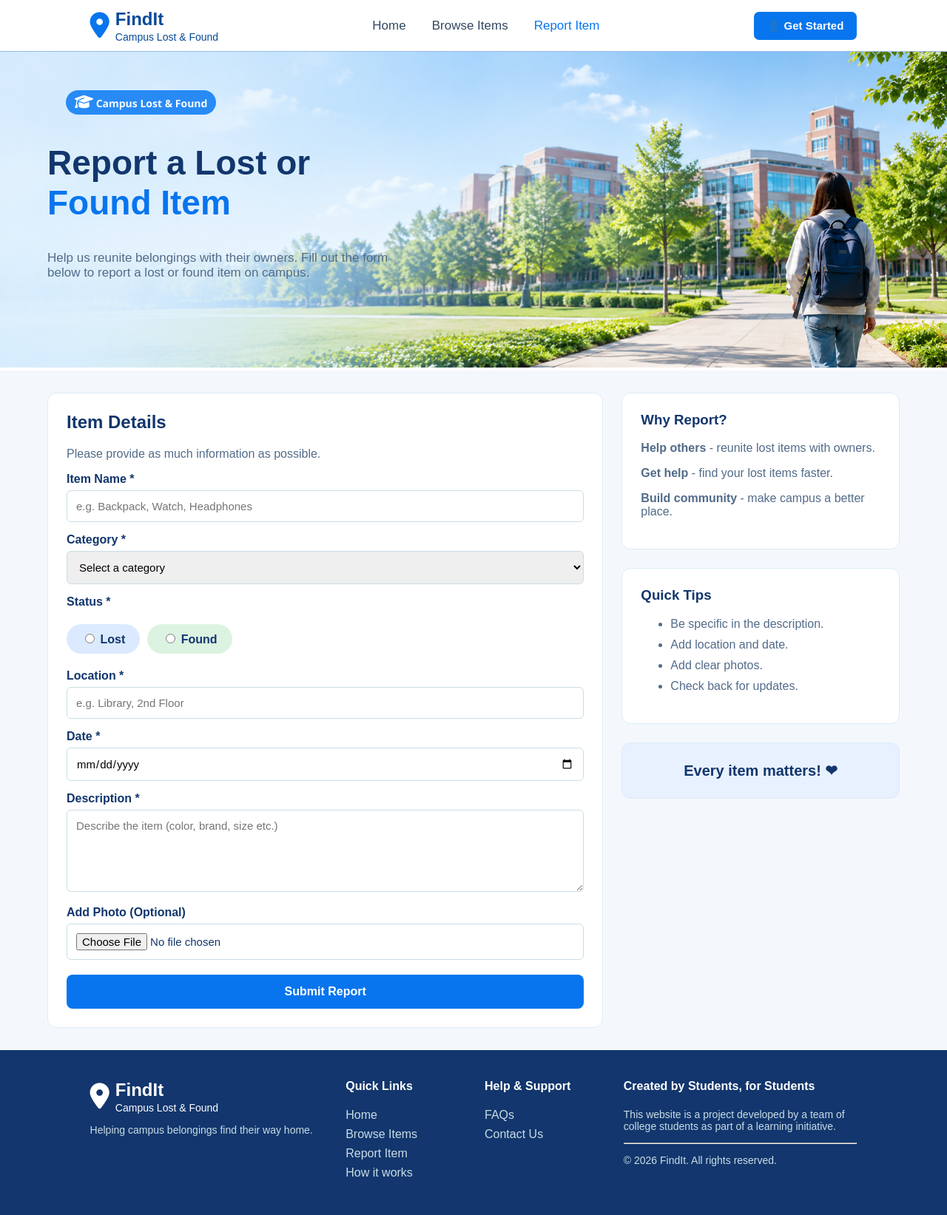
After one commit to lakshaykhanna16/findit-campus, a Python web app: template templates/report-items.html in a window 1280 px wide. The commit adds this page. Shown: the whole page at 74% size. Run offline with Jinja, Linux system fonts and the light colour scheme; the template is opened without the code that fills it, so the values that code supplies are empty.

Commit message:
Added Report-items page

```diff
--- a/static/css/browse-items.css
+++ b/static/css/browse-items.css
@@ -1,4 +1,3 @@
-
 /* HERO SECTION */
 #hero {
     display: flex;
--- /dev/null
+++ b/static/css/report-items.css
@@ -0,0 +1,156 @@
+/* HERO */
+.hero {
+  position: relative;
+}
+
+.hero img {
+  width: 100%;
+}
+
+.hero-text {
+  position: absolute;
+  top: 12%;
+  left: 5%;
+  width: 500px;
+}
+
+.hero-text h1 {
+  font-size: 46px;
+}
+
+.hero-text h1 span {
+  color: #0875ee;
+}
+
+.hero-text p {
+  font-size: 17px;
+  color: #526b89;
+}
+
+/* CONTENT */
+.content {
+  display: grid;
+  grid-template-columns: 2fr 1fr;
+  gap: 25px;
+  align-items: start;
+  padding: 30px 5%;
+  background-color: #f4f8fd;
+}
+
+/* FORM */
+.report-form,
+.card {
+  padding: 25px;
+  background: white;
+  border: 1px solid #dcebf5;
+  border-radius: 12px;
+}
+
+.report-form h2 {
+  margin-top: 0;
+}
+
+.report-form p {
+  color: #526b89;
+}
+
+.report-form label {
+  display: block;
+  margin-top: 15px;
+  margin-bottom: 6px;
+  font-weight: bold;
+}
+
+.report-form input,
+.report-form select,
+.report-form textarea {
+  width: 100%;
+  padding: 12px;
+  font-family: inherit;
+  font-size: 15px;
+  border: 1px solid #c9dde5;
+  border-radius: 6px;
+  outline-color: #0875ee;
+}
+
+.report-form textarea {
+  resize: vertical;
+}
+
+/* STATUS */
+.status {
+  display: flex;
+  gap: 10px;
+}
+
+.status-option {
+  margin: 0;
+  padding: 10px 20px;
+  border-radius: 25px;
+  font-weight: normal;
+  cursor: pointer;
+}
+
+.report-form .status-option input {
+  width: auto;
+}
+
+.status-option.lost {
+  background-color: #dbeaff;
+}
+
+.status-option.found {
+  background-color: #ddf3e2;
+}
+
+/* BUTTON */
+.submit-button {
+  width: 100%;
+  margin-top: 20px;
+  padding: 14px;
+  font-size: 16px;
+  font-weight: bold;
+  color: white;
+  background-color: #0875ee;
+  border: none;
+  border-radius: 8px;
+  cursor: pointer;
+}
+
+.submit-button:hover {
+  background-color: #0554ad;
+}
+
+/* SIDEBAR */
+.sidebar {
+  display: flex;
+  flex-direction: column;
+  gap: 25px;
+}
+
+.card h3 {
+  margin-top: 0;
+}
+
+.card p,
+.tips li {
+  color: #526b89;
+}
+
+.tips li {
+  margin-bottom: 10px;
+}
+
+.banner {
+  text-align: center;
+  font-size: 20px;
+  font-weight: bold;
+  background-color: #e8f1ff;
+}
+
+/* MOBILE */
+@media (max-width: 800px) {
+  .content {
+    grid-template-columns: 1fr;
+  }
+}
--- a/static/css/styles.css
+++ b/static/css/styles.css
@@ -1,7 +1,6 @@
 
 /* GLOBAL */
 * {
-<<<<<<< HEAD
   box-sizing: border-box;
 }
 
@@ -9,22 +8,10 @@ body {
   margin: 0;
   font-family: Arial, sans-serif;
   color: #12366d;
-=======
-    box-sizing: border-box;
-    margin: 0;
-    padding: 0;
-}
-
-body {
-    font-family: Arial, sans-serif;
-    color: #34434A;
-    background-color: #F2F8FA;
->>>>>>> page/browse-items
 }
 
 /* NAVBAR */
 .navbar {
-<<<<<<< HEAD
   min-height: 70px;
   padding: 10px 9.5%;
   display: flex;
@@ -40,15 +27,6 @@ body {
 .fa-solid {
   font-size: 35px;
   color: #0875ee;
-=======
-    min-height: 70px;
-    padding: 10px 9.5%;
-    display: flex;
-    align-items: center;
-    justify-content: space-between;
-    background-color: #FFFFFF;
-    border-bottom: 1px solid #DCEAF0;
->>>>>>> page/browse-items
 }
 
 /* LOGO */
@@ -67,24 +45,15 @@ body {
 /* NAVIGATION LINKS */
 /* nav links */
 .nav-links a {
-<<<<<<< HEAD
   padding: 10px;
   color: #334761;
   font-size: 20px;
   text-decoration: none;
   position: relative;
-=======
-    padding: 10px 0;
-    color: #52636B;
-    font-size: 14px;
-    text-decoration: none;
-    position: relative;
->>>>>>> page/browse-items
 }
 
 /* hover effect */
 .nav-links a::after {
-<<<<<<< HEAD
   content: "";
   position: absolute;
 
@@ -94,16 +63,6 @@ body {
   bottom: 0;
   width: 0;
   transition: width 0.3s;
-=======
-    content: "";
-    position: absolute;
-    width: 0;
-    height: 2px;
-    background: #319BC5;
-    left: 0;
-    bottom: 0;
-    transition: width 0.3s;
->>>>>>> page/browse-items
 }
 
 .nav-links a:hover::after {
@@ -111,7 +70,6 @@ body {
 }
 
 .nav-links a.active {
-<<<<<<< HEAD
   color: #0875ee;
 }
 
@@ -140,9 +98,6 @@ body {
   margin-top: 2px;
   font-size: 14px;
   color: #054997;
-=======
-    color: #319BC5;
->>>>>>> page/browse-items
 }
 
 /* nav link */
@@ -153,20 +108,13 @@ body {
 }
 
 .nav-links a {
-<<<<<<< HEAD
   padding: 10px 0;
   color: #334761;
   font-size: 17px;
-=======
-    padding: 10px 0;
-    color: #52636B;
-    font-size: 14px;
->>>>>>> page/browse-items
 }
 
 .nav-links a:hover,
 .nav-links a.active {
-<<<<<<< HEAD
   color: #0875ee;
 }
 
@@ -403,70 +351,40 @@ body {
 .ws-head p {
   margin-left: 30px;
   color: #7a7d81;
-=======
-    color: #319BC5;
-}
-
-/* GET STARTED BUTTON */
-.get-started {
-    display: flex;
-    align-items: center;
-    gap: 8px;
-    padding: 12px 20px;
-    background-color: #319BC5;
-    color: white;
-    border-radius: 7px;
-    text-decoration: none;
-    font-size: 14px;
-    font-weight: bold;
-}
-
-.get-started:hover {
-    background-color: #2585AA;
 }
 
 /* FOOTER */
 .footer {
   display: grid;
-    grid-template-columns: repeat(4, 1fr);
-    background-color: #244653;
-    color: #FFFFFF;
-    padding: 40px 4%;
+  grid-template-columns: 2fr 1fr 1fr 2fr;
   gap: 30px;
+  padding: 40px 9.5%;
+  background-color: #12366d;
+  color: white;
+}
+
+.footer .logo,
+.footer .logo small,
+.footer .logo i {
+  color: white;
 }
 
 .footer h4 {
-    margin-bottom: 15px;
-    color: #A9DCEB;
-}
-
-.footer p {
-    color: #E0EDF0;
-    font-size: 14px;
-    line-height: 1.6;
+  margin-top: 0;
 }
 
 .footer a {
   display: block;
-    width: fit-content;
-    margin-bottom: 10px;
-    color: #E0EDF0;
-    font-size: 14px;
+  margin-bottom: 8px;
+  color: #c9dde5;
   text-decoration: none;
 }
 
 .footer a:hover {
-    color: #A9DCEB;
+  color: white;
 }
 
-.footer hr {
-    margin: 18px 0;
-    border: none;
-    border-top: 1px solid #66818A;
+.footer p {
+  font-size: 14px;
+  color: #c9dde5;
 }
-
-.footer .copyright {
-    font-size: 12px;
-    color: #C5D8DE;
->>>>>>> page/browse-items
-}
--- /dev/null
+++ b/templates/report-items.html
@@ -0,0 +1,198 @@
+<!DOCTYPE html>
+<html lang="en">
+  <head>
+    <meta charset="UTF-8" />
+    <meta name="viewport" content="width=device-width, initial-scale=1.0" />
+    <link
+      rel="stylesheet"
+      href="https://cdnjs.cloudflare.com/ajax/libs/font-awesome/6.7.2/css/all.min.css"
+    />
+
+    <title>FindIt | Report Item</title>
+    <link rel="stylesheet" href="/static/css/styles.css" />
+    <link rel="stylesheet" href="/static/css/report-items.css" />
+  </head>
+
+  <body>
+    <!-- navbar -->
+    <nav class="navbar">
+      <div class="logo">
+        <i class="fa-solid fa-location-dot"></i>
+        <span>
+          <b>FindIt</b>
+          <small>Campus Lost &amp; Found</small>
+        </span>
+      </div>
+
+      <div class="nav-links">
+        <a href="/templates/index.html">Home</a>
+        <a href="/templates/browse-items.html">Browse Items</a>
+        <a href="/templates/report-items.html" class="active">Report Item</a>
+      </div>
+
+      <a href="" class="get-started"> 👤 Get Started </a>
+    </nav>
+
+    <!-- main -->
+    <main>
+      <!-- hero -->
+      <section class="hero">
+        <img src="/static/images/hero-image.png" alt="Campus" />
+
+        <div class="hero-text">
+          <span class="home-label">
+            <i class="fa-solid fa-graduation-cap"></i>
+            Campus Lost &amp; Found
+          </span>
+
+          <h1>Report a Lost or <span>Found Item</span></h1>
+
+          <p>
+            Help us reunite belongings with their owners. Fill out the form
+            below to report a lost or found item on campus.
+          </p>
+        </div>
+      </section>
+
+      <!-- content -->
+      <section class="content">
+        <!-- form -->
+        <form class="report-form" method="get">
+          <h2>Item Details</h2>
+          <p>Please provide as much information as possible.</p>
+
+          <label for="item-name">Item Name *</label>
+          <input
+            type="text"
+            id="item-name"
+            name="item_name"
+            placeholder="e.g. Backpack, Watch, Headphones"
+            required
+          />
+
+          <label for="category">Category *</label>
+          <select id="category" name="category" required>
+            <option value="" disabled selected>Select a category</option>
+            <option value="wallets">Wallets</option>
+            <option value="pens">Pens</option>
+            <option value="books">Books</option>
+            <option value="other">Other</option>
+          </select>
+
+          <!-- status -->
+          <label>Status *</label>
+          <div class="status">
+            <label class="status-option lost">
+              <input type="radio" name="status" value="lost" required /> Lost
+            </label>
+            <label class="status-option found">
+              <input type="radio" name="status" value="found" /> Found
+            </label>
+          </div>
+
+          <label for="location">Location *</label>
+          <input
+            type="text"
+            id="location"
+            name="location"
+            placeholder="e.g. Library, 2nd Floor"
+            required
+          />
+
+          <label for="date">Date *</label>
+          <input type="date" id="date" name="date" required />
+
+          <label for="description">Description *</label>
+          <textarea
+            id="description"
+            name="description"
+            rows="5"
+            maxlength="500"
+            placeholder="Describe the item (color, brand, size etc.)"
+            required
+          ></textarea>
+
+          <!-- photo -->
+          <label for="photo">Add Photo (Optional)</label>
+          <input
+            type="file"
+            id="photo"
+            name="photo"
+            accept="image/png, image/jpeg"
+          />
+
+          <button class="submit-button" type="submit">Submit Report</button>
+        </form>
+
+        <!-- sidebar -->
+        <div class="sidebar">
+          <div class="card">
+            <h3>Why Report?</h3>
+            <p><b>Help others</b> - reunite lost items with owners.</p>
+            <p><b>Get help</b> - find your lost items faster.</p>
+            <p><b>Build community</b> - make campus a better place.</p>
+          </div>
+
+          <div class="card">
+            <h3>Quick Tips</h3>
+            <ul class="tips">
+              <li>Be specific in the description.</li>
+              <li>Add location and date.</li>
+              <li>Add clear photos.</li>
+              <li>Check back for updates.</li>
+            </ul>
+          </div>
+
+          <div class="card banner">Every item matters! ❤</div>
+        </div>
+      </section>
+    </main>
+
+    <!-- footer -->
+    <footer class="footer">
+        <div class="footer-brand">
+            <div class="logo">
+                <i class="fa-solid fa-location-dot"></i>
+                <span>
+                    <b>FindIt</b>
+                    <small>Campus Lost &amp; Found</small>
+                </span>
+            </div>
+            <p>
+                Helping campus belongings find their way home.
+            </p>
+        </div>
+
+        <div class="footer-links">
+            <h4>Quick Links</h4>
+            <a href="/templates/index.html">Home</a>
+            <a href="/templates/browse-items.html">Browse Items</a>
+            <a href="/templates/report-items.html">Report Item</a>
+            <a href="/templates/how-it-works">How it works</a>
+        </div>
+
+        <div class="footer-support">
+            <h4>Help & Support</h4>
+
+            <a href="/">FAQs</a>
+            <a href="/">Contact Us</a>
+        </div>
+
+        <div class="footer-credit">
+            <h4>Created by Students, for Students</h4>
+
+            <p>
+                This website is a project developed by a team
+                of college students as part of a learning initiative.
+            </p>
+
+            <hr>
+
+            <p class="copyright">
+                © 2026 FindIt. All rights reserved.
+            </p>
+        </div>
+
+    </footer>
+  </body>
+</html>
```
Also changed, not shown: templates/browse-items.html (+31 -25 lines), templates/index.html (+11 -43 lines), static/images/logo.png (deleted). Lines whose indentation alone changed are shown as unchanged.
